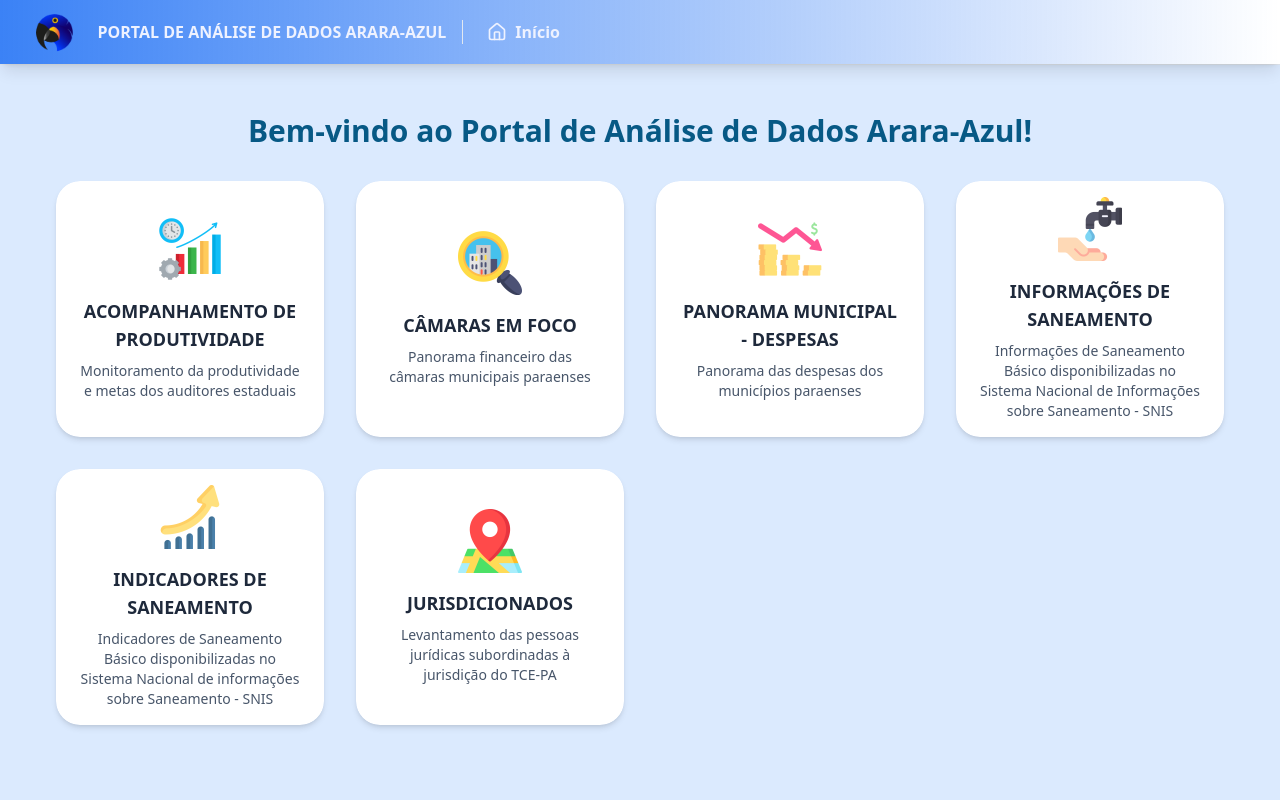
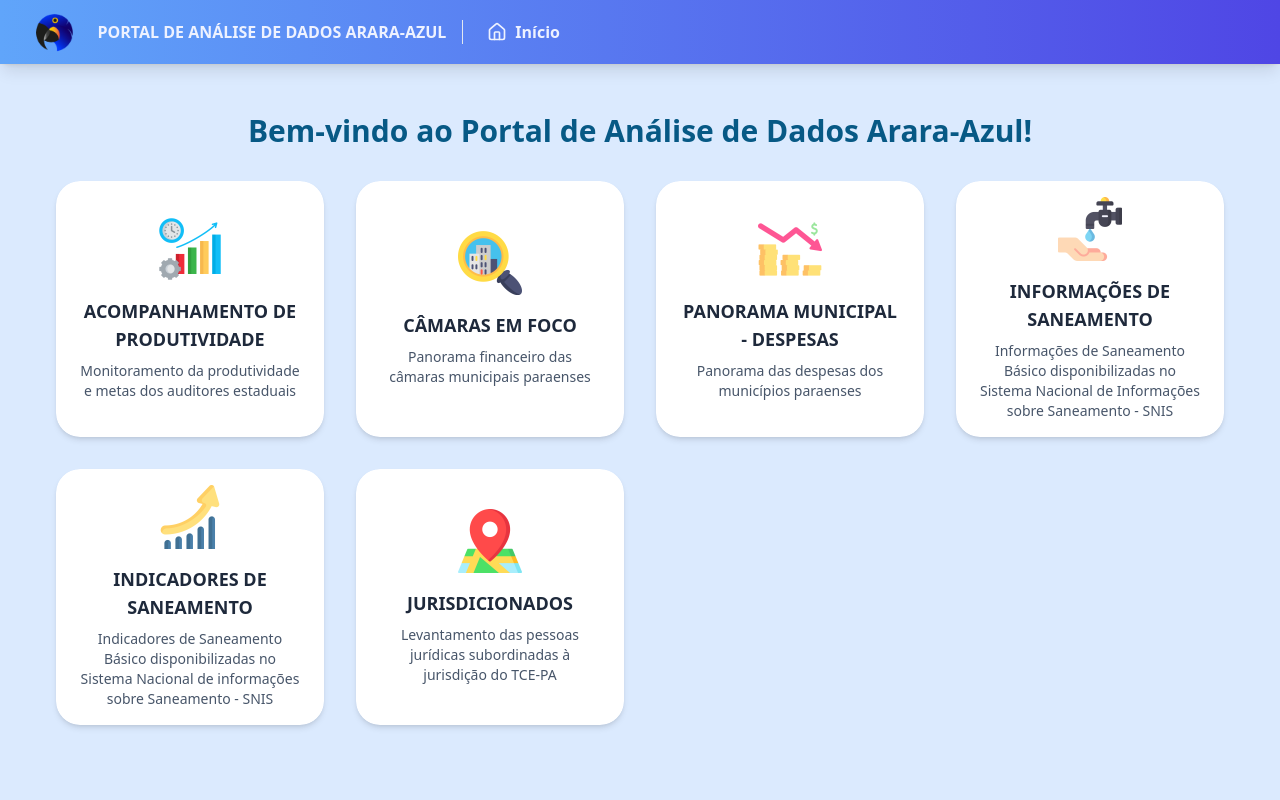
Before and after one commit to anderson-pontes/portal_arara_azul, a React (Vite) app: page / in a window 1280 px wide. Shown: the top 800 px of the page. Built offline with nearby package versions, Linux system fonts and the light colour scheme.

Commit message:
ajuste no header fixo

```diff
--- a/src/components/components_project/Header.tsx
+++ b/src/components/components_project/Header.tsx
@@ -17,7 +17,7 @@ export function Header() {
 
     return (
         <div className={`border-b ${isMenuOpen ? "mb-40" : ""}`}>
-            <div className="flex h-16 items-center gap-6 justify-start w-screen bg-gradient-to-r from-blue-500 shadow-lg">
+            <div className="flex h-16 items-center gap-6 justify-start w-screen bg-gradient-to-r from-blue-400 to-indigo-600 shadow-lg">
                 <div className="flex items-center gap-4 pl-6">
                     <span className="font-semibold text-indigo-50 flex items-center gap-3">
                         <img className="h-12 w-15" src={Logo} alt="Logo" />
@@ -37,7 +37,7 @@ export function Header() {
                 {/* Menu Navigation */}
                 <nav
                     className={`flex-col text-indigo-50 lg:flex-row lg:flex items-start lg:items-center space-x-0 lg:space-x-6 lg:space-y-0 space-y-4 absolute lg:relative top-16 lg:top-0 left-0 w-full lg:w-auto p-4 lg:p-0 z-10 lg:z-auto transition-all duration-300 ease-in-out ${
-                        isMenuOpen ? "flex text-indigo-600" : "hidden"
+                        isMenuOpen ? "flex bg-blue-100 text-indigo-600" : "hidden"
                     }`}
                 >
                     <NavLink to="/" onClick={closeMenu}>
--- a/src/pages/layout/app.tsx
+++ b/src/pages/layout/app.tsx
@@ -16,14 +16,14 @@ export function AppLayout() {
       </div>
 
       {/* Ajuste de padding para páginas de tela cheia */}
-      <div className={`flex flex-1 flex-col gap-4 ${isFullscreenPage ? "p-0" : "p-8 pt-6"} bg-blue-100`}>
+      <div className={`flex flex-1 flex-col gap-4 w-screen overflow-hidden ${isFullscreenPage ? "p-0" : "p-8 pt-6"} bg-blue-100`}>
         <Outlet />
-      </div>
-
       {/* Footer visível em todas as páginas */}
       <footer className="text-sm text-muted-foreground text-center p-6 w-screen bg-blue-100">
         Copyright &copy; {new Date().getFullYear()} | Todos os direitos reservados.
       </footer>
+      </div>
+
     </div>
   );
 }
```
